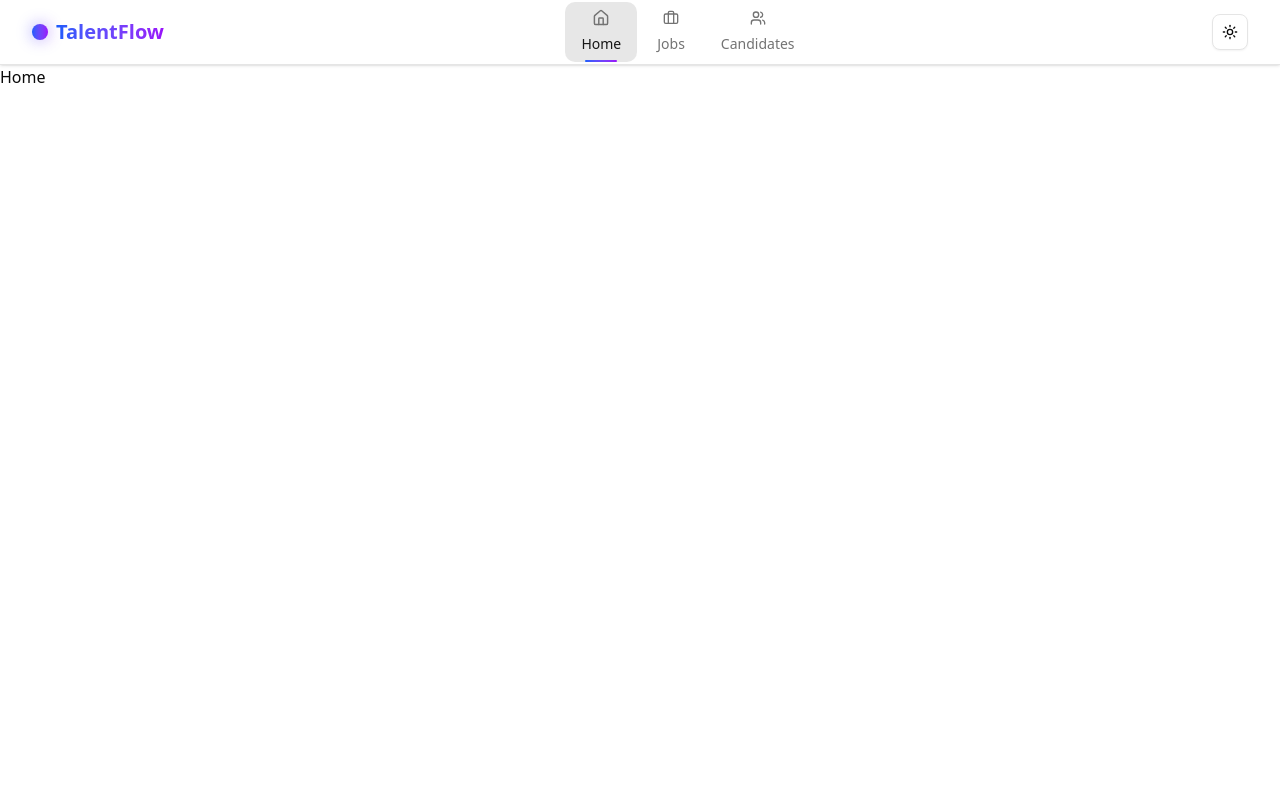
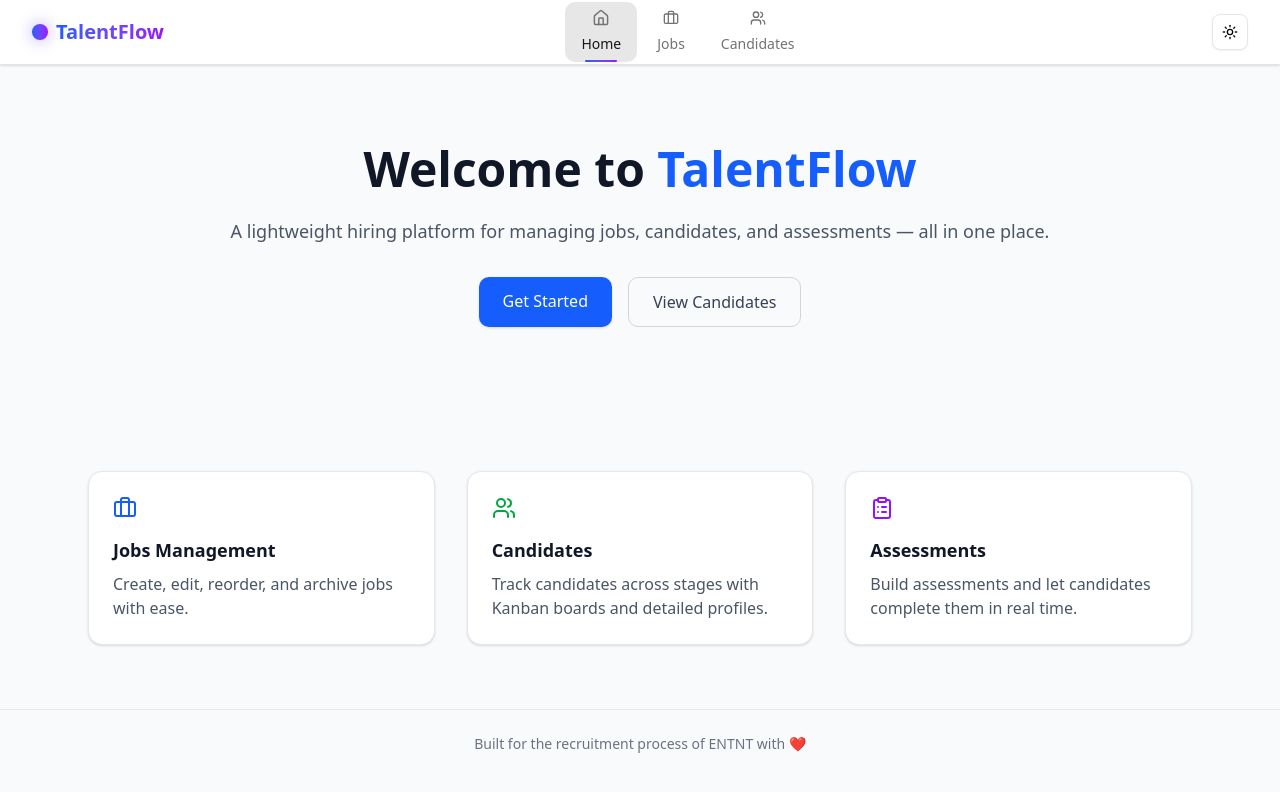
Before and after one commit to soul-eater04/TalentFlow-ENTNT, a React app in the folder frontend/: page / in a window 1280 px wide. Shown: the top 792 px of the page. Built offline with nearby package versions, Linux system fonts and the light colour scheme; the HTML template or start-up script is replaced by a standard one; what miragejs would draw is missing.

Commit message:
Create Home Page

```diff
--- a/frontend/src/components/Home.jsx
+++ b/frontend/src/components/Home.jsx
@@ -1,9 +1,82 @@
-import React from 'react'
+import React from "react";
+import { Link } from "react-router-dom";
+import { Briefcase, Users, ClipboardList } from "lucide-react";
+
+const features = [
+  {
+    title: "Jobs Management",
+    description: "Create, edit, reorder, and archive jobs with ease.",
+    icon: <Briefcase className="h-6 w-6 text-blue-600 dark:text-blue-400" />,
+  },
+  {
+    title: "Candidates",
+    description:
+      "Track candidates across stages with Kanban boards and detailed profiles.",
+    icon: <Users className="h-6 w-6 text-green-600 dark:text-green-400" />,
+  },
+  {
+    title: "Assessments",
+    description:
+      "Build assessments and let candidates complete them in real time.",
+    icon: (
+      <ClipboardList className="h-6 w-6 text-purple-600 dark:text-purple-400" />
+    ),
+  },
+];
 
 const Home = () => {
   return (
-    <div>Home</div>
-  )
-}
+    <div className="min-h-screen bg-gray-50 dark:bg-gray-900">
+      {/* Hero Section */}
+      <header className="max-w-5xl mx-auto text-center py-20 px-6">
+        <h1 className="text-4xl sm:text-5xl font-bold text-gray-900 dark:text-gray-100 mb-6">
+          Welcome to <span className="text-blue-600 dark:text-blue-400">TalentFlow</span>
+        </h1>
+        <p className="text-lg text-gray-600 dark:text-gray-300 mb-8">
+          A lightweight hiring platform for managing jobs, candidates, and assessments —
+          all in one place.
+        </p>
+        <div className="flex flex-col sm:flex-row justify-center gap-4">
+          <Link
+            to="/jobs"
+            className="px-6 py-3 bg-blue-600 text-white rounded-lg shadow hover:bg-blue-700 transition"
+          >
+            Get Started
+          </Link>
+          <Link
+            to="/candidates"
+            className="px-6 py-3 border border-gray-300 dark:border-gray-600
+            text-gray-700 dark:text-gray-200 rounded-lg hover:bg-gray-100 dark:hover:bg-gray-800 transition"
+          >
+            View Candidates
+          </Link>
+        </div>
+      </header>
 
-export default Home
+      {/* Features Section */}
+      <section className="max-w-6xl mx-auto px-6 py-16 grid gap-8 sm:grid-cols-2 lg:grid-cols-3">
+        {features.map((feature, idx) => (
+          <div
+            key={idx}
+            className="p-6 bg-white dark:bg-gray-800 rounded-xl shadow-sm border border-gray-200 dark:border-gray-700 hover:shadow-md transition"
+          >
+            <div className="mb-4">{feature.icon}</div>
+            <h3 className="text-lg font-semibold text-gray-900 dark:text-gray-100 mb-2">
+              {feature.title}
+            </h3>
+            <p className="text-gray-600 dark:text-gray-300">{feature.description}</p>
+          </div>
+        ))}
+      </section>
+
+      {/* Footer */}
+      <footer className="py-6 border-t border-gray-200 dark:border-gray-700 text-center">
+        <p className="text-sm text-gray-500 dark:text-gray-400">
+          Built for the recruitment process of ENTNT with ❤️
+        </p>
+      </footer>
+    </div>
+  );
+};
+
+export default Home;
```
